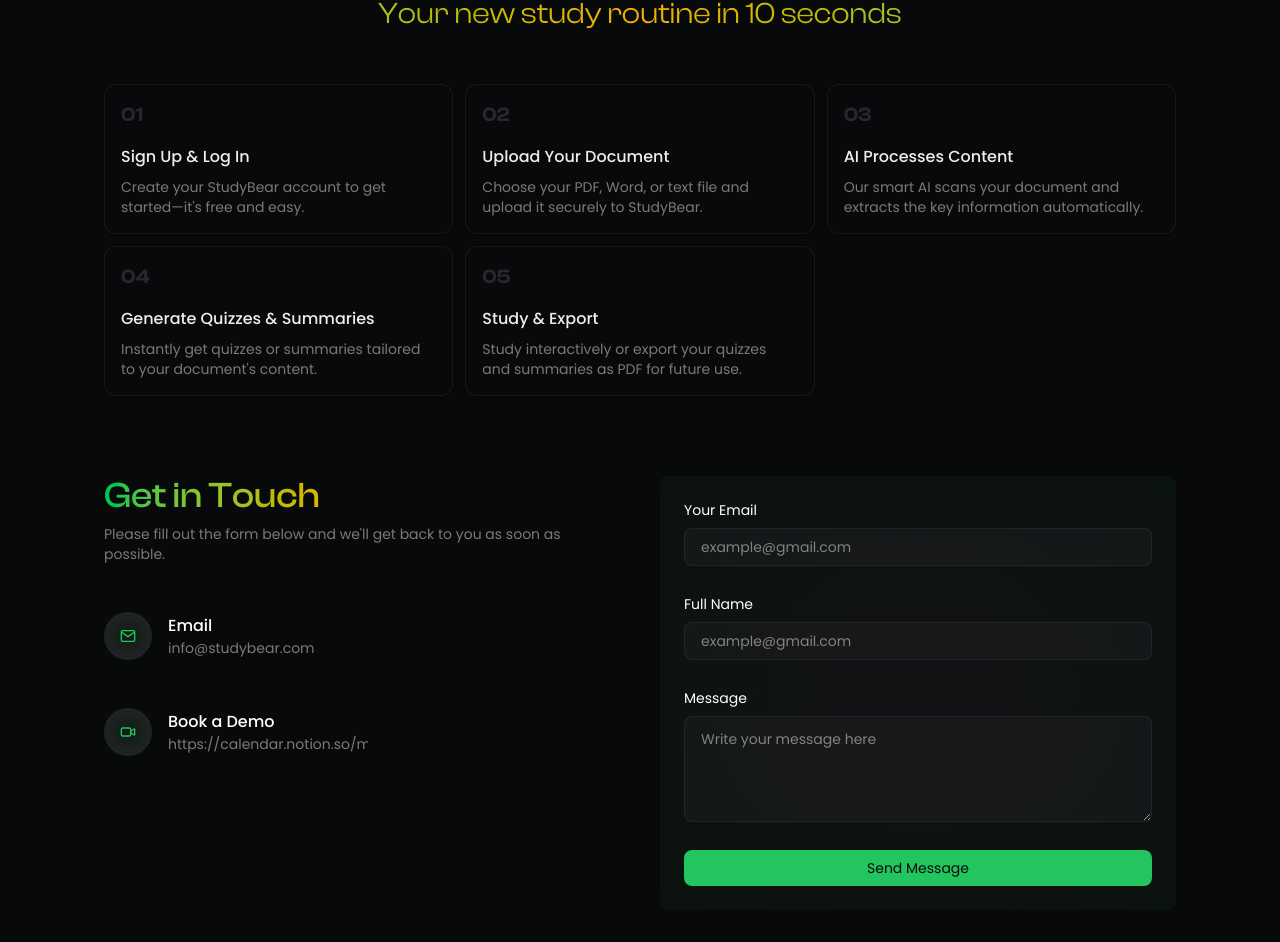
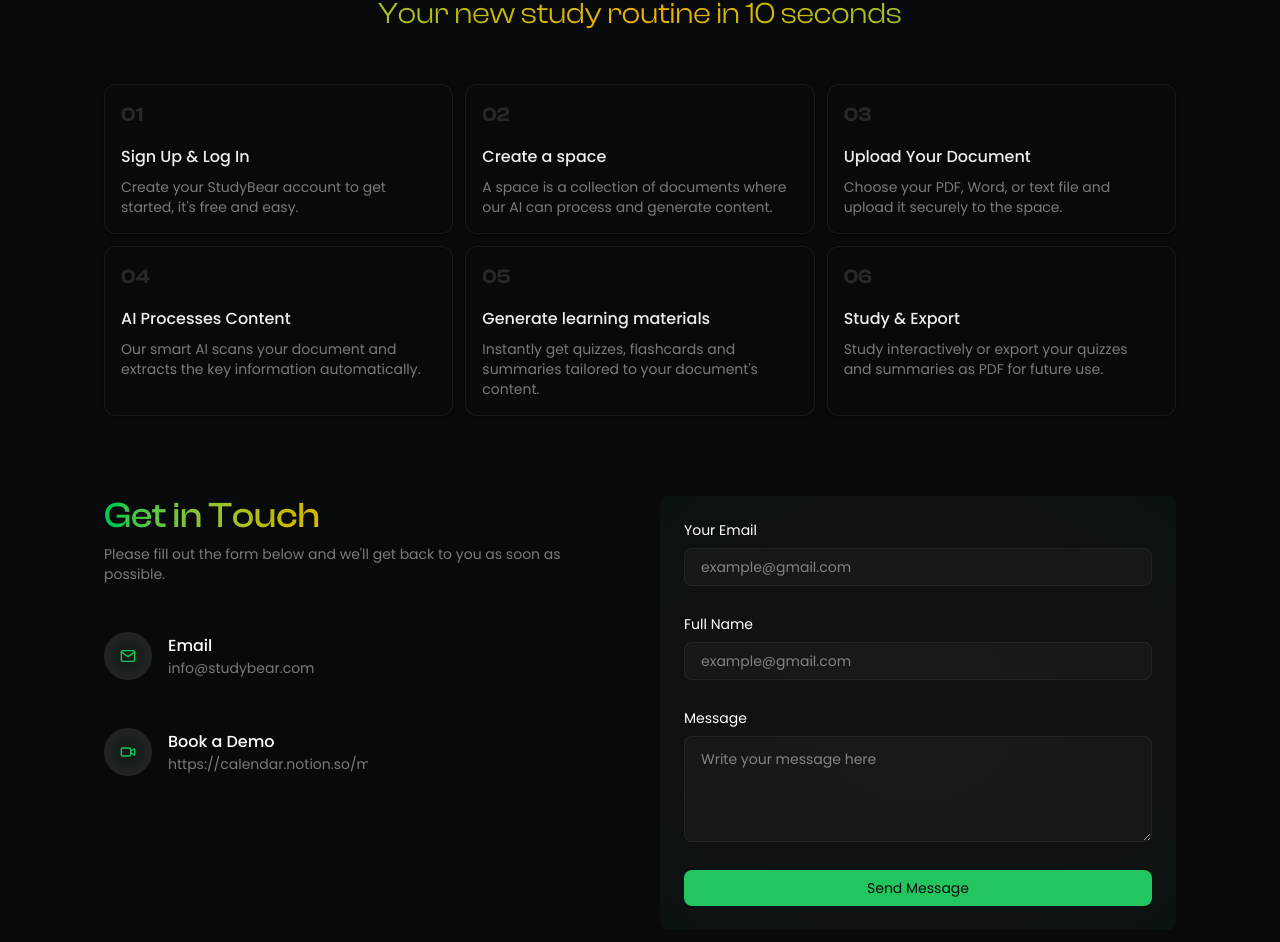
Before and after one commit to Codebee50/luciddocs-frontend, a Next.js app: page / in a window 1280 px wide. Shown: the part 2991-3933 px from the top of the page. Built offline with nearby package versions, Linux system fonts and the light colour scheme.

Commit message:
straighten up how it works section

```diff
--- a/sections/HowItWorks.tsx
+++ b/sections/HowItWorks.tsx
@@ -26,13 +26,20 @@
       icon: UserPlus,
       title: "Sign Up & Log In",
       short_description:
-        `Create your ${appConfig.appName} account to get started—it's free and easy.`,
+        `Create your ${appConfig.appName} account to get started, it's free and easy.`,
+    },
+
+    {
+      icon: FileUp,
+      title: "Create a space",
+      short_description:
+        `A space is a collection of documents where our AI can process and generate content.`,
     },
     {
       icon: FileUp,
       title: "Upload Your Document",
       short_description:
-        `Choose your PDF, Word, or text file and upload it securely to ${appConfig.appName}.`,
+        `Choose your PDF, Word, or text file and upload it securely to the space.`,
     },
     {
       icon: Sparkles,
@@ -42,9 +49,9 @@
     },
     {
       icon: ListChecks,
-      title: "Generate Quizzes & Summaries",
+      title: "Generate learning materials",
       short_description:
-        "Instantly get quizzes or summaries tailored to your document's content.",
+        "Instantly get quizzes, flashcards and summaries tailored to your document's content.",
     },
     {
       icon: FileText,
```
